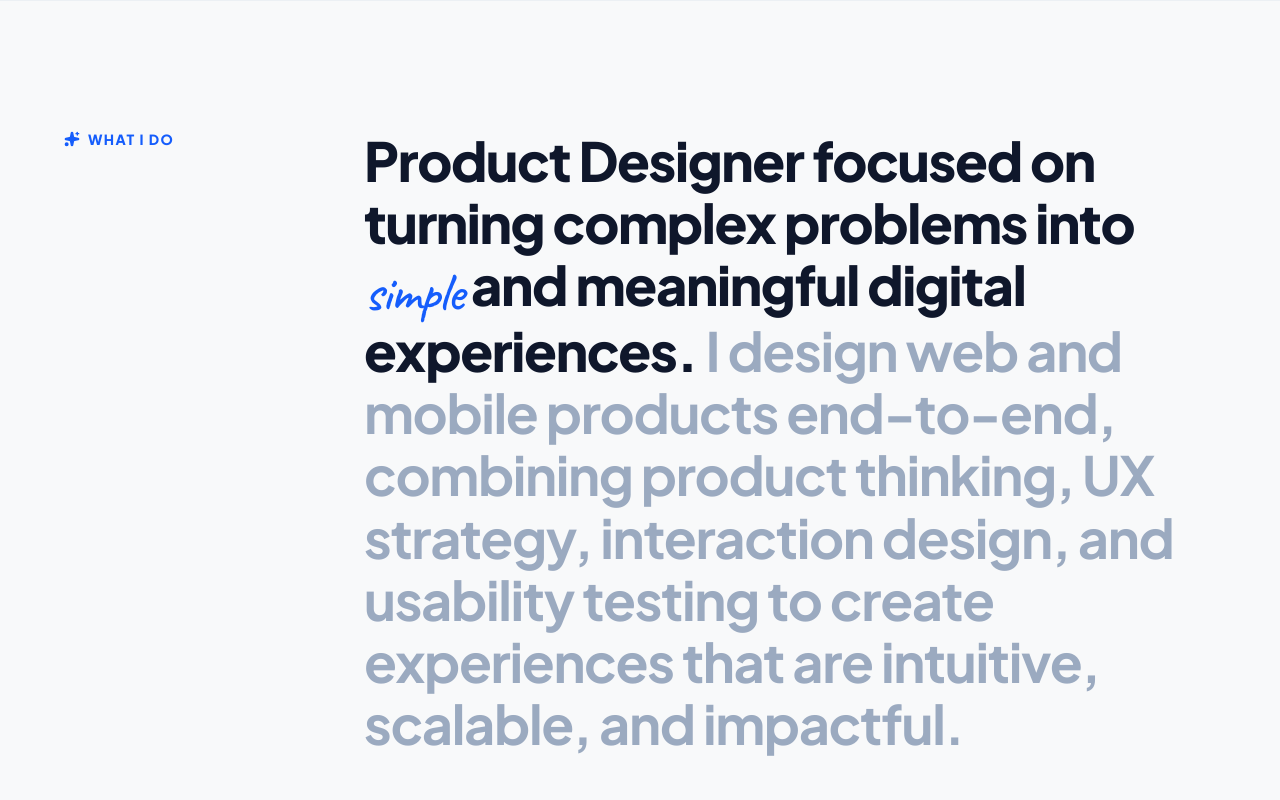
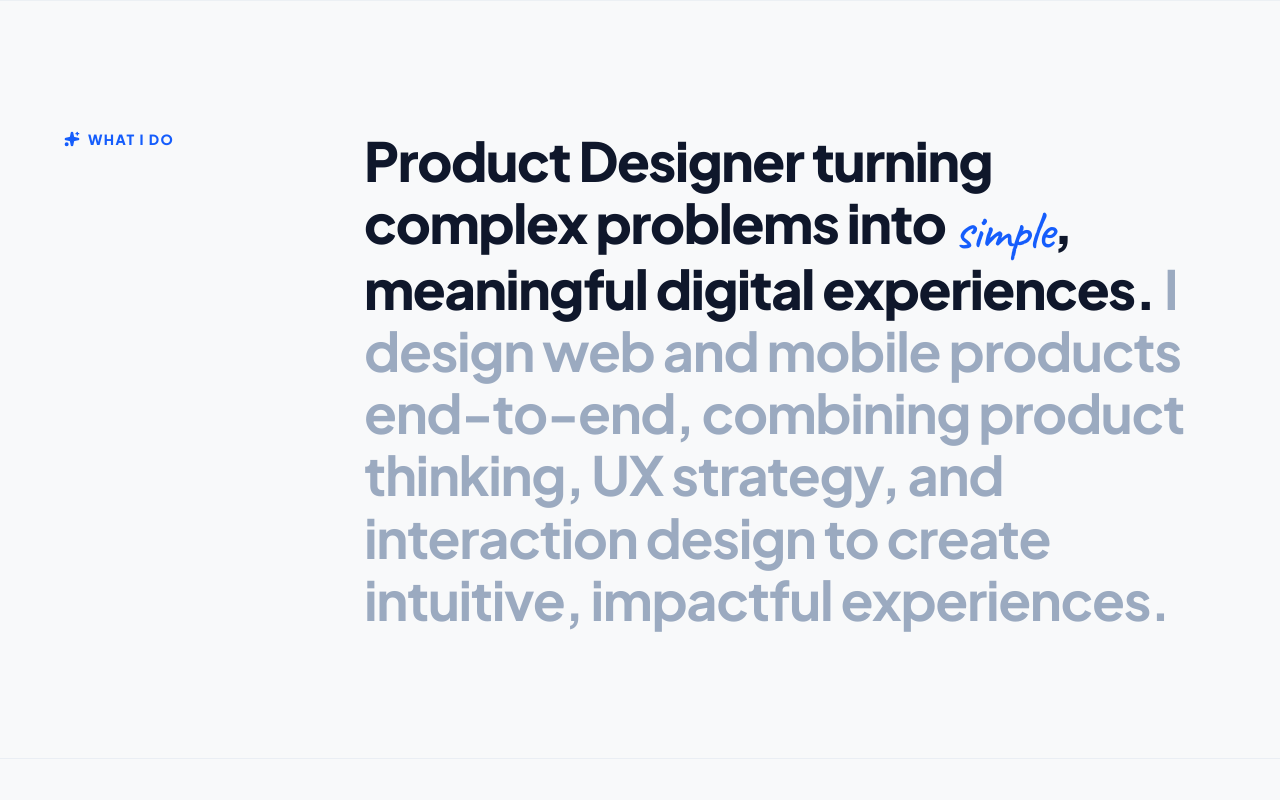
Before and after one commit to Akhilm035/Ak_portfolio, a React (Vite) app: page / in a window 1280 px wide. Shown: the part 800-1600 px from the top of the page. Built offline with nearby package versions, Linux system fonts and the light colour scheme.

Commit message:
feat: revise WhatIDo statement text copy

```diff
--- a/src/sections/WhatIDo.jsx
+++ b/src/sections/WhatIDo.jsx
@@ -21,15 +21,14 @@ export default function WhatIDo() {
           <div className="lg:col-span-9 flex flex-col justify-start">
             {/* Main Editorial Statement using Custom Copy */}
             <h3 className="text-3xl sm:text-5xl md:text-[54px] font-extrabold tracking-tight text-slate-900 leading-[1.15] max-w-4xl">
-              Product Designer focused on turning complex problems into{' '}
+              Product Designer turning complex problems into{' '}
               <span className="font-script text-blue-600 font-normal inline-block transform translate-y-1">
                 simple
               </span>
-              {' '}and meaningful digital experiences.{' '}
+              , meaningful digital experiences.{' '}
               <span className="text-slate-400/90 font-bold block sm:inline">
                 I design web and mobile products end-to-end, combining product thinking, UX strategy,
-                interaction design, and usability testing to create experiences that are intuitive, scalable,
-                and impactful.
+                and interaction design to create intuitive, impactful experiences.
               </span>
             </h3>
           </div>
```
